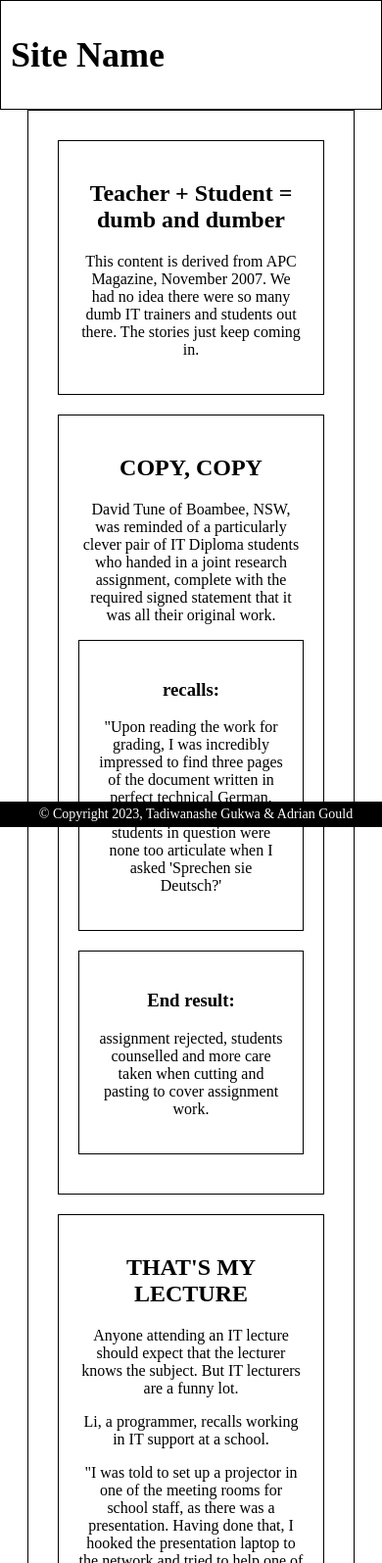
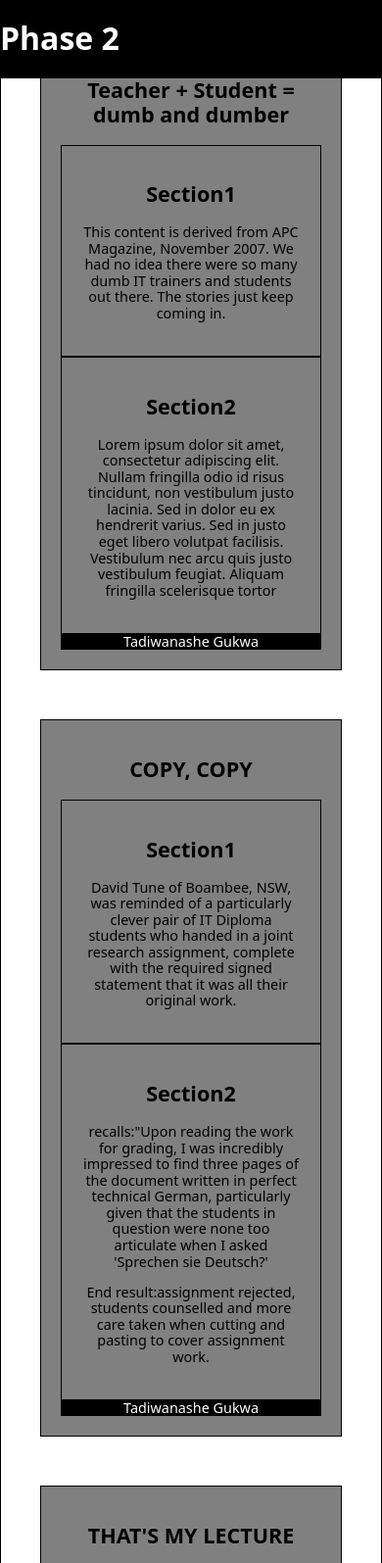
Before and after one commit to GUKWAT/C4Prog-WT-23S2-Portfolio-TG, a plain HTML site: page WebTech-Portfolio/phase-2/index.html in a window 390 px wide. Shown: the top 1595 px of the page at 98% size. Drawn offline with Linux system fonts and the light colour scheme.

Commit message:
feat: phase 2 complete

```diff
--- a/WebTech-Portfolio/phase-2/assets/css/styles.css
+++ b/WebTech-Portfolio/phase-2/assets/css/styles.css
@@ -1,24 +1,18 @@
+
     header {
-    background-color: white;
-    color: black;
+        background-color: black;
+        color: white;
         text-align: left;
         font-size: 8px;
         border: 1px solid black;
     }
 
-body {
-    margin: 0;
-    padding: 0;
-}
+    nav {
+        background-color: black;
+        color: white;
+        border: 1px solid black;
 
 
-main {
-    padding: 20px;
-    background-color: white;
-    width: 80%;
-    text-align: center;
-    margin: auto;
-    border: 1px solid black;
     }
 
     ul {
@@ -32,6 +26,31 @@ li {
         display: inline;
     }
 
+    main {
+        padding: 20px;
+        background-color: white;
+        width: 80%;
+        text-align: center;
+        border: 1px solid black;
+        display: grid;
+        grid-template-columns: repeat(3, 1fr);
+        grid-template-rows: auto auto;
+        grid-gap: 10px;
+        margin: auto;
+    }
+
+
+    footer {
+
+        bottom: 0;
+        left: 0;
+        width: 100%;
+        background: black;
+        color: white;
+        text-align: center;
+
+    }
+
     section {
 
         border: 1px solid black;
@@ -43,6 +62,8 @@ article {
         border: 1px solid black;
         padding: 20px;
         margin: 20px;
+        background-color: grey;
+        grid-column: span 1;
 
     }
 
@@ -51,89 +72,78 @@ aside {
         border: 1px solid black;
         justify-self: end;
         grid-column: 3;
-    grid-row: 1 /span 2;
+        grid-row: 1;
+        background-color: grey;
+        padding: 20px;
+        display: block;
     }
 
-footer {
-    position: fixed;
-    bottom: 0;
-    left: 0;
-    width: 100%;
-    background: black;
-    color: white;
-    text-align: center;
-
+    aside > section {
+        margin-bottom: 20px;
+        border: 1px solid black;
+        padding: 10px;
     }
 
 
 
 
-@media screen and (max-width: 768px) {
-    header {
-        padding: 10px;
-        font-size: 18px;
-        border: 1px solid black;
+@media screen and (max-width: 767px) {
 
-    }
-
-
-    main {
-        padding: 10px;
-        font-size: 16px;
-    }
-
-    footer {
-        padding: 5px;
-        font-size: 14px;
-    }
-    nav{
-        display: none;
-    }
-    aside{
+    nav {
         display: none;
 
 
     }
-    section {
-        padding: 20px;
 
-        margin-bottom: 20px;
+    header {
+        background-color: black;
+        color: white;
+        text-align: left;
+        font-size: 16px;
+        border:black;
+        position: fixed;
+        width: 100%;
+
+
     }
 
-    article {
-        font-size: 16px;
+    main {
+        padding: 20px;
+        background-color: white;
+        text-align: center;
+        margin: auto;
         border: 1px solid black;
+        width: 100%;
+        grid-template-columns: 1fr;
+
     }
+
+    article{
+        font-size: 0.9rem;
+        border: 1px solid black;
+        padding: 20px;
+        margin: 20px;
+        background-color: grey;
+        max-width: 100%;
 
 
 
 
     }
 
-@media (min-width: 768px){
-    main {
-        padding: 50px 10px;
-        display: grid;
-        grid-template-columns: repeat(3, 1fr);
-        grid-template-rows: auto auto;
-        grid-gap: 10px;
-    }
-    article {
-        background-color: white;
-        padding: 20px;
-        grid-column: span 1;
-    }
+
     aside {
-        grid-column: 3;
-        grid-row: 1;
-        background-color: white;
-        padding: 20px;
-        display: block;
-    }
-    aside > section {
-        margin-bottom: 20px;
-        border: 1px solid white;
-        padding: 10px;
+
+
+        display: none;
     }
 
+
+
+    footer {
+
+        background: black;
+        color: white;
+        text-align: center;
     }
+}
--- a/WebTech-Portfolio/phase-2/index.html
+++ b/WebTech-Portfolio/phase-2/index.html
@@ -7,11 +7,12 @@
     <meta name="author" content="Author's Name">
     <meta name="viewport" content="width=device-width, initial-scale=1.0">
     <link rel="stylesheet" href="assets/css/styles.css">
+    <link rel="stylesheet" href="assets/css/modern-normalize.css">
     <title>Site Name</title>
   </head>
   <body>
     <header>
-      <h1>Site Name</h1>
+      <h1>Phase 2</h1>
     </header>
     <nav>
       <ul>
@@ -29,49 +30,74 @@
     <main>
       <article>
         <h2>Teacher + Student = dumb and dumber</h2>
+        <section>
+          <h2>Section1</h2>
           <p>This content is derived from APC Magazine, November 2007. We had no idea there were so many dumb IT trainers and students out there. The stories just keep coming in.</p>
+        </section>
+        <section>
+          <h2>Section2</h2>
+          <p>Lorem ipsum dolor sit amet, consectetur adipiscing elit. Nullam fringilla odio id risus tincidunt, non vestibulum justo lacinia. Sed in dolor eu ex hendrerit varius. Sed in justo eget libero volutpat facilisis. Vestibulum nec arcu quis justo vestibulum feugiat. Aliquam fringilla scelerisque tortor</p>
+        </section>
+        <footer> Tadiwanashe Gukwa </footer>
       </article>
-
       <article>
         <h2> COPY, COPY</h2>
+        <section>
+          <h2>Section1</h2>
           <p>David Tune of Boambee, NSW, was reminded of a particularly clever pair of IT Diploma students who handed in a joint research assignment, complete with the required signed statement that it was all their original work.</p>
-        <section>
-          <h3>recalls:</h3>
-          <p> "Upon reading the work for grading, I was incredibly impressed to find three pages of the document written in perfect technical German, particularly given that the students in question were none too articulate when I asked 'Sprechen sie Deutsch?'</p>
         </section>
         <section>
-          <h3>End result:</h3>
-          <p> assignment rejected, students counselled and more care taken when cutting and pasting to cover assignment work. </p>
+          <h2>Section2</h2>
+          <p>recalls:"Upon reading the work for grading, I was incredibly impressed to find three pages of the document written in perfect technical German, particularly given that the students in question were none too articulate when I asked 'Sprechen sie Deutsch?'</p>
+          <p>End result:assignment rejected, students counselled and more care taken when cutting and pasting to cover assignment work. </p>
         </section>
+        <footer> Tadiwanashe Gukwa </footer>
       </article>
-
       <article>
-        <h2> THAT'S MY LECTURE</h2>
+        <h2>THAT'S MY LECTURE</h2>
+        <section>
+          <h2>Section1</h2>
           <p>Anyone attending an IT lecture should expect that the lecturer knows the subject. But IT lecturers are a funny lot.</p>
           <p> Li, a programmer, recalls working in IT support at a school.</p>
           <p>"I was told to set up a projector in one of the meeting rooms for school staff, as there was a presentation. Having done that, I hooked the presentation laptop to the network and tried to help one of the speakers from the IT faculty update the laptop to IE7. I logged off and asked her to log on with her account to try IE7.</p>
           <p>'What is that?' she asked when the IE7 install process asked whether phishing should be turned on. After I explained it, she told me that she was about to present a talk on internet security."</p>
+        </section>
+        <section>
+          <h2>Section2</h2>
+          <p>Lorem ipsum dolor sit amet, consectetur adipiscing elit. Nullam fringilla odio id risus tincidunt, non vestibulum justo lacinia. Sed in dolor eu ex hendrerit varius. Sed in justo eget libero volutpat facilisis. Vestibulum nec arcu quis justo vestibulum feugiat. Aliquam fringilla scelerisque tortor</p>
+        </section>
+        <footer> Tadiwanashe Gukwa </footer>
       </article>
-
       <aside>
         <section>
-          <h2> TUTORING THE TUTOR</h2>
+          <h2>TUTORING THE TUTOR</h2>
+          <section>
+            <h3>Section1</h3>
             <p>Neil Meyers, library assistant from Gilles Plains in SA, recalls an incident with a part-time computer lecturer a couple of years ago.</p>
             <p>"I work in a vocational education library, and, on night shift, library staff are the default computer technicians/troubleshooters. One night, this part-time lecturer came to the counter, stating that she'd managed to get a CD-ROM disc stuck in the drive. She also said she felt a bit foolish, because she was instructing a class in basic computing and was unable to solve the problem in front of a room full of students.</p>
             <p> I wandered over to give her assistance, pushed the drive eject button, out popped the tray and... no disc to be seen.</p>
           </section>
+          <footer> Tadiwanashe Gukwa </footer>
+        </section>
+        <section>
+          <h3>Section2</h3>
           <section>
             <h2>Heading2</h2>
             <p> Before I was able to ask out the obvious question, she piped up, 'That's the CD drive? I thought it was the other one!', pointing to an old 5.25in floppy disc slot, which was there even though the drives themselves had long since been decommissioned.</p>
-          <p> Someone from IT got out the disc the next day when they upended the machine and it fell out. Then, a week later, after I gave the lecturer her CD back, she was back within five minutes, saying, 'You won't believe it, I've done it again!' </p>
-          <p> And this was their computing tutor? So there I am in front of her class, shaking the heck out of the machine. So much for teaching people to handle their computers with care!"</p>
+            <p> Someone from IT got out the disc the next day when they upended the machine and it fell out. Then, a week later, after I gave the lecturer her CD back, she was back within five minutes, saying, 'You won't believe it, I've done it again!'</p>
+          </section>
+          <footer> Tadiwanashe Gukwa </footer>
         </section>
         <section>
+          <h3>Section3</h3>
+          <section>
             <h2>Heading3</h2>
-          <p> Content is provided with permission from APC Magazine (TechRadar.com) for the purposes of education and training. Content is Copyright 2007 APC Magazine.</p>
+            <p> And this was their computing tutor? So there I am in front of her class, shaking the heck out of the machine. So much for teaching people to handle their computers with care!" </p>
+            <p> Content is provided with permission from APC Magazine (TechRadar.com) for the purposes of education and training. Content is Copyright 2007 APC Magazine. </p>
+          </section>
+          <footer> Tadiwanashe Gukwa </footer>
         </section>
       </aside>
-
     </main>
     <footer>
       <nav>
```
Also changed, not shown: WebTech-Portfolio/phase-1/index.html (+28 -21 lines), WebTech-Portfolio/phase-2/evidence/Web capture_8-10-2023_12642_validator.w3.org.jpeg (deleted), WebTech-Portfolio/phase-2/evidence/chrome screenshot.png (deleted), WebTech-Portfolio/phase-2/evidence/chrome.png (added), WebTech-Portfolio/phase-2/evidence/css validation.jpeg (added), WebTech-Portfolio/phase-2/evidence/edge Screenshot .png (deleted), WebTech-Portfolio/phase-2/evidence/edge.jpeg (added), WebTech-Portfolio/phase-2/evidence/firefox.png (added). Lines whose indentation alone changed are shown as unchanged.
